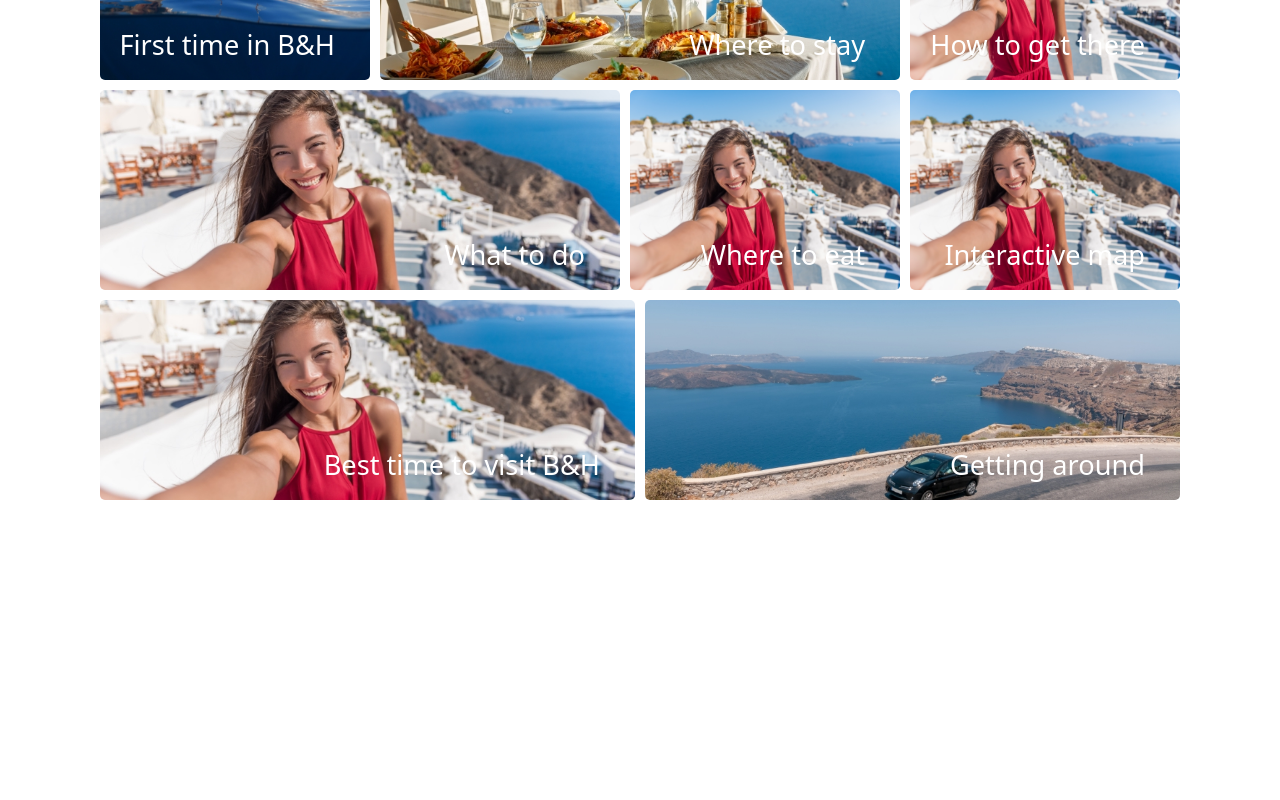
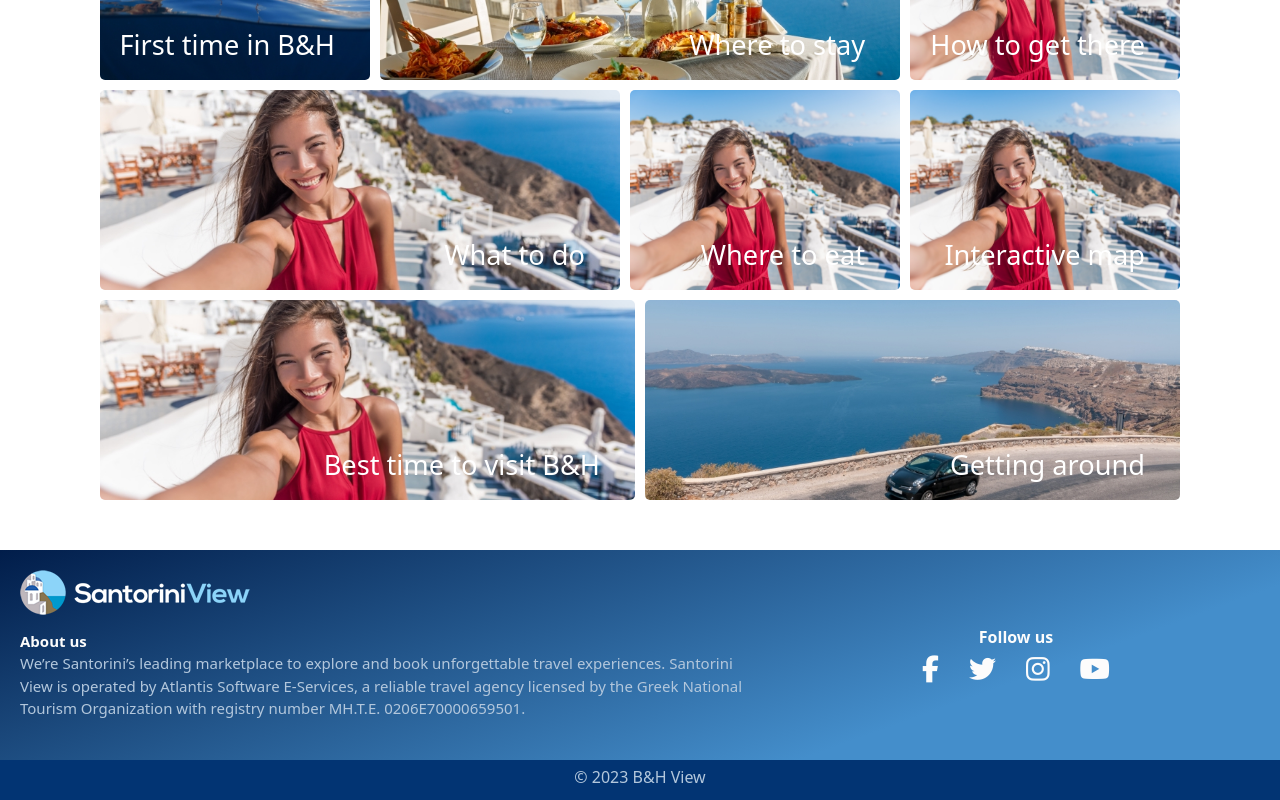
Before and after one commit to arminCicic/explore-bih, an Angular app: page / in a window 1280 px wide. Shown: the part 1292-2092 px from the top of the page. Before the commit the page ends 1792 px from the top, so only its background shows below. Built offline with nearby package versions, Linux system fonts and the light colour scheme.

Commit message:
finished footer

```diff
--- a/src/app/app.module.ts
+++ b/src/app/app.module.ts
@@ -7,6 +7,7 @@ import { NavbarComponent } from './shared/navbar/navbar.component';
 import { MatIconModule } from '@angular/material/icon';
 import { HomeComponent } from './home/home.component';
 import { TravelGuideComponent } from './home/travel-guide/travel-guide.component';
+import { FooterComponent } from './shared/footer/footer.component';
 
 
 @NgModule({
@@ -14,7 +15,8 @@ import { TravelGuideComponent } from './home/travel-guide/travel-guide.component
     AppComponent,
     NavbarComponent,
     HomeComponent,
-    TravelGuideComponent
+    TravelGuideComponent,
+    FooterComponent
   ],
   imports: [
     BrowserModule,
--- a/src/app/home/home.component.html
+++ b/src/app/home/home.component.html
@@ -61,4 +61,6 @@
 
     <app-travel-guide></app-travel-guide>
 
+    <app-footer></app-footer>
+
 </div>
--- /dev/null
+++ b/src/app/shared/footer/footer.component.html
@@ -0,0 +1,22 @@
+<div class="footer-container">
+    <div class="footer-info">
+        <div class="about-us">
+            <img src="../../../assets/images/bih-footer.png" alt="Santorini View">
+            <div>
+                <span>About us</span>
+                <div>
+                    We’re Santorini’s leading marketplace to explore and book unforgettable travel experiences. Santorini View is operated by Atlantis Software E-Services, a reliable travel agency licensed by the Greek National Tourism Organization with registry number ΜΗ.Τ.Ε. 0206E70000659501.</div>
+            </div>
+        </div>
+        <div class="contact-us">
+            <span>Follow us</span>
+            <div class="social-icons">
+                <a target="_blank" href="/"><i class="fa fa-facebook"></i></a>
+                <a target="_blank" href="/"><i class="fa fa-twitter"></i></a>
+                <a target="_blank" href="/"><i class="fa fa-instagram"></i></a>
+                <a target="_blank" href="/"><i class="fa fa-youtube"></i></a>
+            </div>
+        </div>
+    </div>
+    <div class="footer-bottom">© 2023  B&H View</div>
+</div>
--- /dev/null
+++ b/src/app/shared/footer/footer.component.scss
@@ -0,0 +1,73 @@
+.footer-container {
+    height: 250px;
+    position: relative;
+    top:74%;
+    display: flex;
+    background: linear-gradient(160deg,#011d4a 0%,#448ecb 70%);
+    margin-top: 50px;
+    color: #b3c7dc;
+
+    .footer-info {
+        display: flex;
+        gap: 20px;
+        padding: 20px;
+
+        .about-us {
+            flex-basis: 60%;
+            font-size: 15px;
+
+            img {
+                margin-bottom: 15px;
+            }
+        }
+
+        .contact-us {
+            flex-basis: 40%;
+            display: flex;
+            flex-direction: column;
+            align-items: center;
+            padding-top: 55px;
+
+
+            .social-icons {
+                display: flex;
+                flex-direction: row;
+                gap: 30px;
+
+                a {
+                color: #fcfcfc;
+                font-size: 27px;
+
+                }
+
+            }
+
+            span {
+                color: #fcfcfc;
+                font-weight: 600;
+            }
+        }
+
+        span {
+            color: #fcfcfc;
+            font-weight: 600;
+        }
+
+    }
+}
+
+.footer-bottom {
+    height: 40px;
+    width: 100%;
+    background: #023473;
+    position: absolute;
+    bottom: 0;
+    text-align: center;
+    padding-top: 5px;
+}
+
+@media (max-width: 820px) {
+    .footer-bottom {
+        height: 30px;
+    }
+}
--- /dev/null
+++ b/src/app/shared/footer/footer.component.ts
@@ -0,0 +1,15 @@
+import { Component, OnInit } from '@angular/core';
+
+@Component({
+  selector: 'app-footer',
+  templateUrl: './footer.component.html',
+  styleUrls: ['./footer.component.scss']
+})
+export class FooterComponent implements OnInit {
+
+  constructor() { }
+
+  ngOnInit(): void {
+  }
+
+}
```
Also changed, not shown: src/assets/images/bih-footer.png (added), 1 other file (tests, documents, lock files or other folders).
